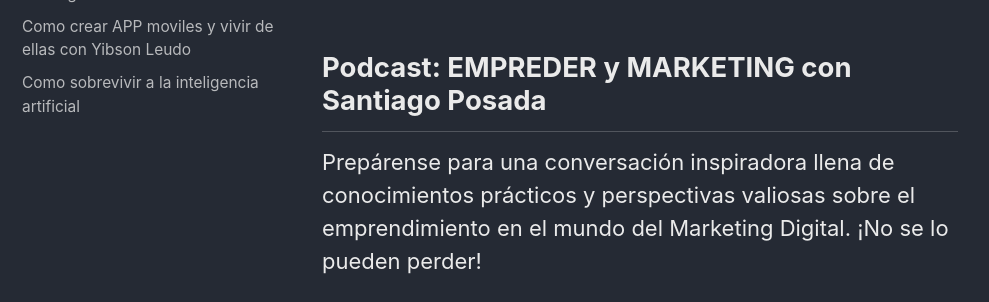
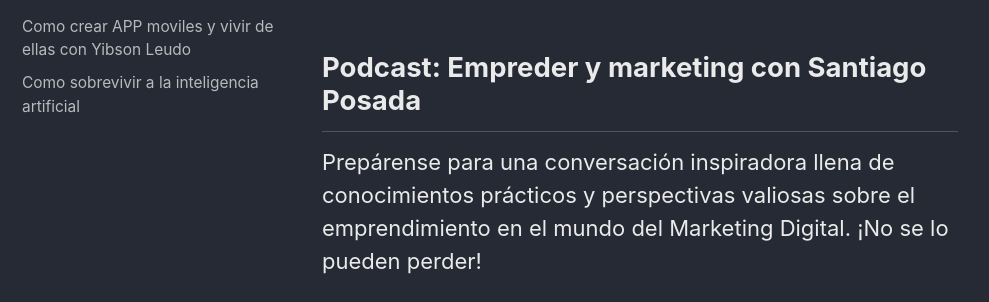
Before and after one commit to ChaloCode/ChaloCode.github.io, a Jekyll site: the page built from _pages/podcast.md, in a window 1280 px wide and 900 px high, scrolled down 1560 px, cut to the strip 210-512 px from the top of the window. Shown: the whole strip, without its empty margins (0-989 px from the left). Built offline with Jekyll 4.4.1, drawn with Linux system fonts in a browser that asks for light colours; cached includes are drawn as plain includes; some of the changed text lies outside the part shown.

Commit message:
the menu is relocated

```diff
--- a/_data/navigation.yml
+++ b/_data/navigation.yml
@@ -1,11 +1,11 @@
 # main links
 main:
-  - title: "PODCAST"
-    url: /podcast/
   - title: "VIDEOS"
     url: /videos/
   - title: "CURSOS"
     url: /cursos/
+  - title: "PODCAST"
+    url: /podcast/
   - title: "ACERCA DE MÍ"
     url: /acerca-de-mi/
   - title: "RANDOM"
@@ -42,7 +42,7 @@
     children:
       - title: "Conociendo el rol de UX con Linda Varón"
         url: /podcast/#podcast_1
-      - title: "EMPREDER y MARKETING con Santiago Posada"
+      - title: "Empreder y marketing con Santiago Posada"
         url: /podcast/#podcast_2
       - title: "Como crear APP moviles y vivir de ellas con Yibson Leudo"
         url: /podcast/#podcast_3
--- a/_pages/podcast.md
+++ b/_pages/podcast.md
@@ -18,7 +18,7 @@
         sidebar_nav: podcast
 
     -   id: "1_sBz5kFbaU?si=tVAhEfyCwqAx5FqX"
-        title: "Podcast: EMPREDER y MARKETING con Santiago Posada"
+        title: "Podcast: Empreder y marketing con Santiago Posada"
         text: "Prepárense para una conversación inspiradora llena de conocimientos prácticos y perspectivas valiosas sobre el emprendimiento en el mundo del Marketing Digital. ¡No se lo pueden perder!"
         provider: youtube
         sidebar_nav: podcast
```
